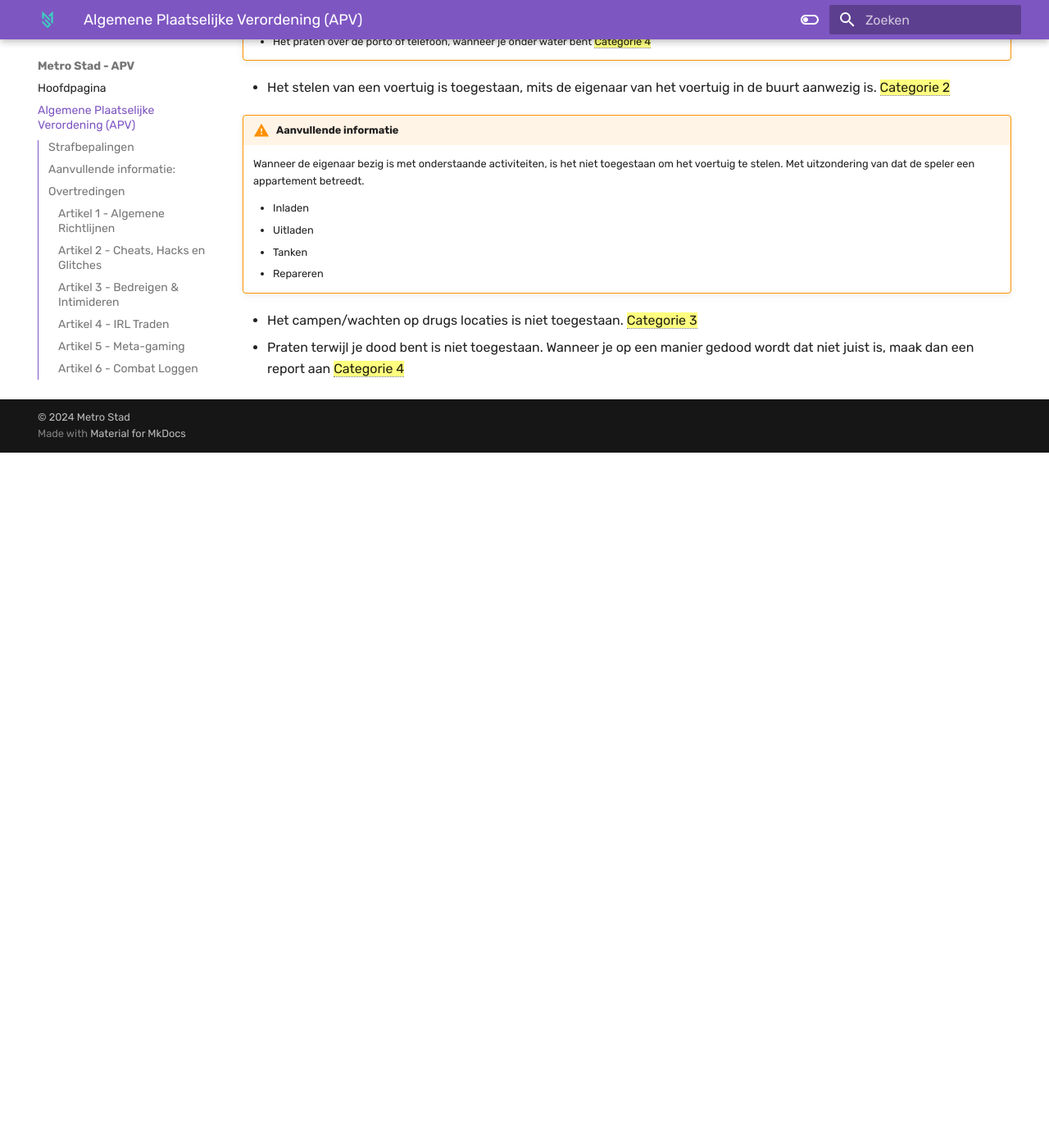
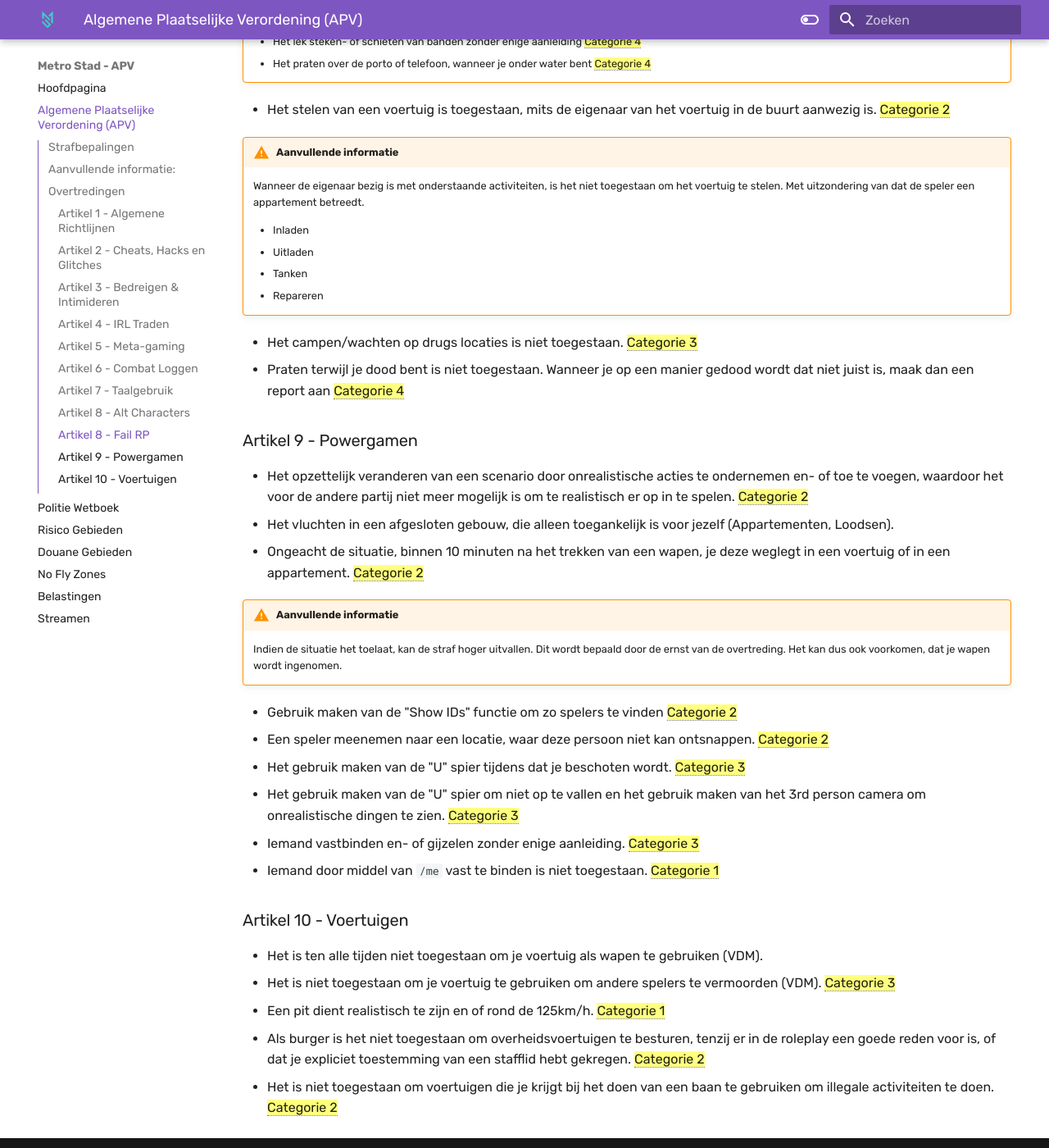
Before and after one commit to exqlusive/metrostad-apv, an MkDocs documentation site: the page built from docs/apv.md, in a window 1280 px wide and 1400 px high, scrolled down 4507 px. Shown: the whole window at 82% size. Built offline with MkDocs 1.6.1 and Material for MkDocs 9.7.7, drawn with Linux system fonts in a browser that asks for light colours; before the commit the page ends 5059 px from its top, so only the background shows below that; some of the changed text lies outside the part shown.

Commit message:
Added APV

```diff
--- a/docs/apv.md
+++ b/docs/apv.md
@@ -29,6 +29,7 @@
 !!! example end "Voorbeeld"
     1. `/me Wat doe je` is niet toegestaan.
     2. `/me RDM` is niet toegestaan.
+    3. Uitspraken zoals; Broodje, Ticket, Refund, Bug, etc. zijn niet toegestaan.
 - Het onnodig mishandelen, vermoorden (oftewel RDM), uitlokken en- of lastig vallen van andere spelers, zonder intentie tot roleplay is niet toegestaan. ==Categorie 3==
 - Je dient ten alle tijden een waarde te geven aan het leven van je karakter. ==Categorie 2==
 !!! failure end "Aanvullende informatie"
@@ -111,6 +112,26 @@
 - Het campen/wachten op drugs locaties is niet toegestaan. ==Categorie 3==
 - Praten terwijl je dood bent is niet toegestaan. Wanneer je op een manier gedood wordt dat niet juist is, maak dan een report aan ==Categorie 4==
 
+### Artikel 9 - Powergamen
+- Het opzettelijk veranderen van een scenario door onrealistische acties te ondernemen en- of toe te voegen, waardoor het voor de andere partij niet meer mogelijk is om te realistisch er op in te spelen. ==Categorie 2==
+- Het vluchten in een afgesloten gebouw, die alleen toegankelijk is voor jezelf (Appartementen, Loodsen).
+- Ongeacht de situatie, binnen 10 minuten na het trekken van een wapen, je deze weglegt in een voertuig of in een appartement. ==Categorie 2==
+!!! warning end "Aanvullende informatie"
+     Indien de situatie het toelaat, kan de straf hoger uitvallen. Dit wordt bepaald door de ernst van de overtreding. Het kan dus ook voorkomen, dat je wapen wordt ingenomen.
+- Gebruik maken van de "Show IDs" functie om zo spelers te vinden ==Categorie 2==
+- Een speler meenemen naar een locatie, waar deze persoon niet kan ontsnappen. ==Categorie 2==
+- Het gebruik maken van de "U" spier tijdens dat je beschoten wordt. ==Categorie 3==
+- Het gebruik maken van de "U" spier om niet op te vallen en het gebruik maken van het 3rd person camera om onrealistische dingen te zien. ==Categorie 3==
+- Iemand vastbinden en- of gijzelen zonder enige aanleiding. ==Categorie 3==
+- Iemand door middel van `/me` vast te binden is niet toegestaan. ==Categorie 1==
+
+### Artikel 10 - Voertuigen
+- Het is ten alle tijden niet toegestaan om je voertuig als wapen te gebruiken (VDM).
+- Het is niet toegestaan om je voertuig te gebruiken om andere spelers te vermoorden (VDM). ==Categorie 3==
+- Een pit dient realistisch te zijn en of rond de 125km/h. ==Categorie 1==
+- Als burger is het niet toegestaan om overheidsvoertuigen te besturen, tenzij er in de roleplay een goede reden voor is, of dat je expliciet toestemming van een stafflid hebt gekregen. ==Categorie 2==
+- Het is niet toegestaan om voertuigen die je krijgt bij het doen van een baan te gebruiken om illegale activiteiten te doen. ==Categorie 2==
+
 *[Categorie 1]: Een waarschuwing + 50 taken
 *[Categorie 2]: Een ban van 1 dag + 100 taken
 *[Categorie 3]: Een ban van 2 dagen + 150 taken
```
